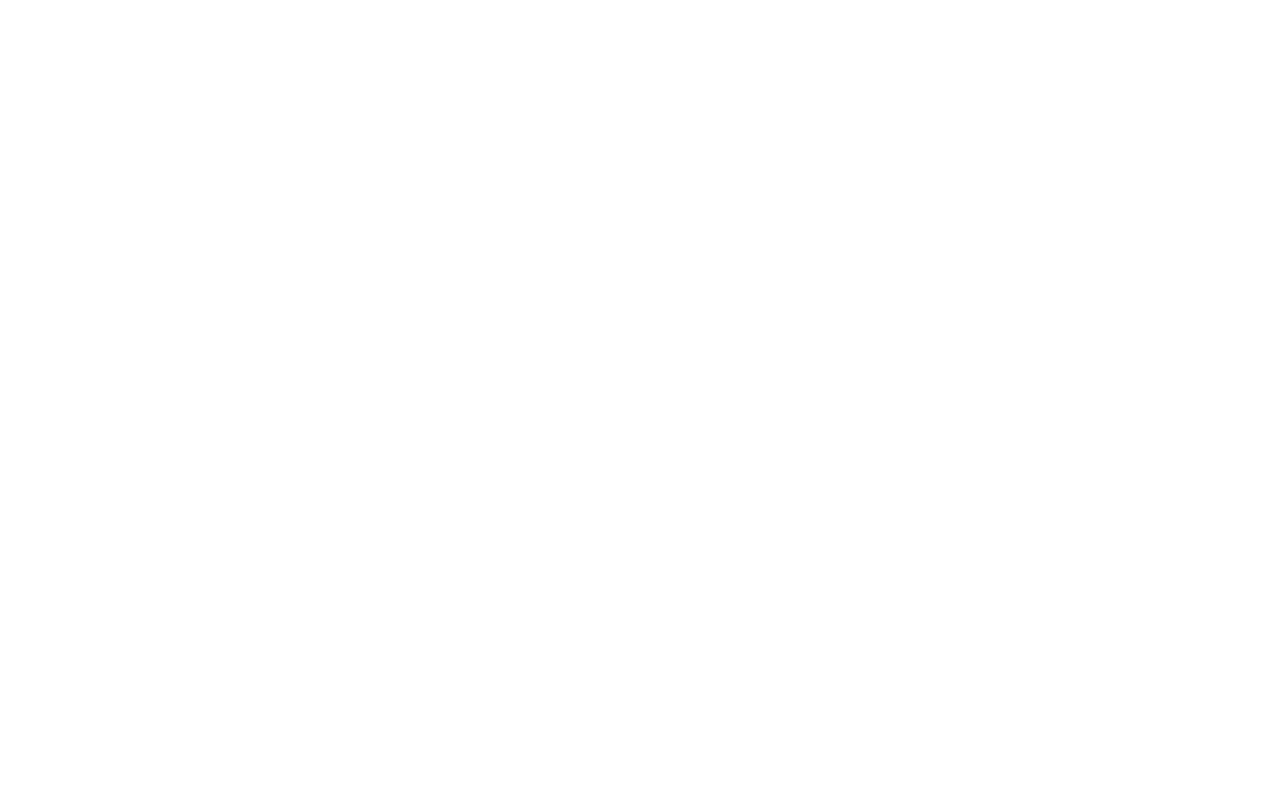
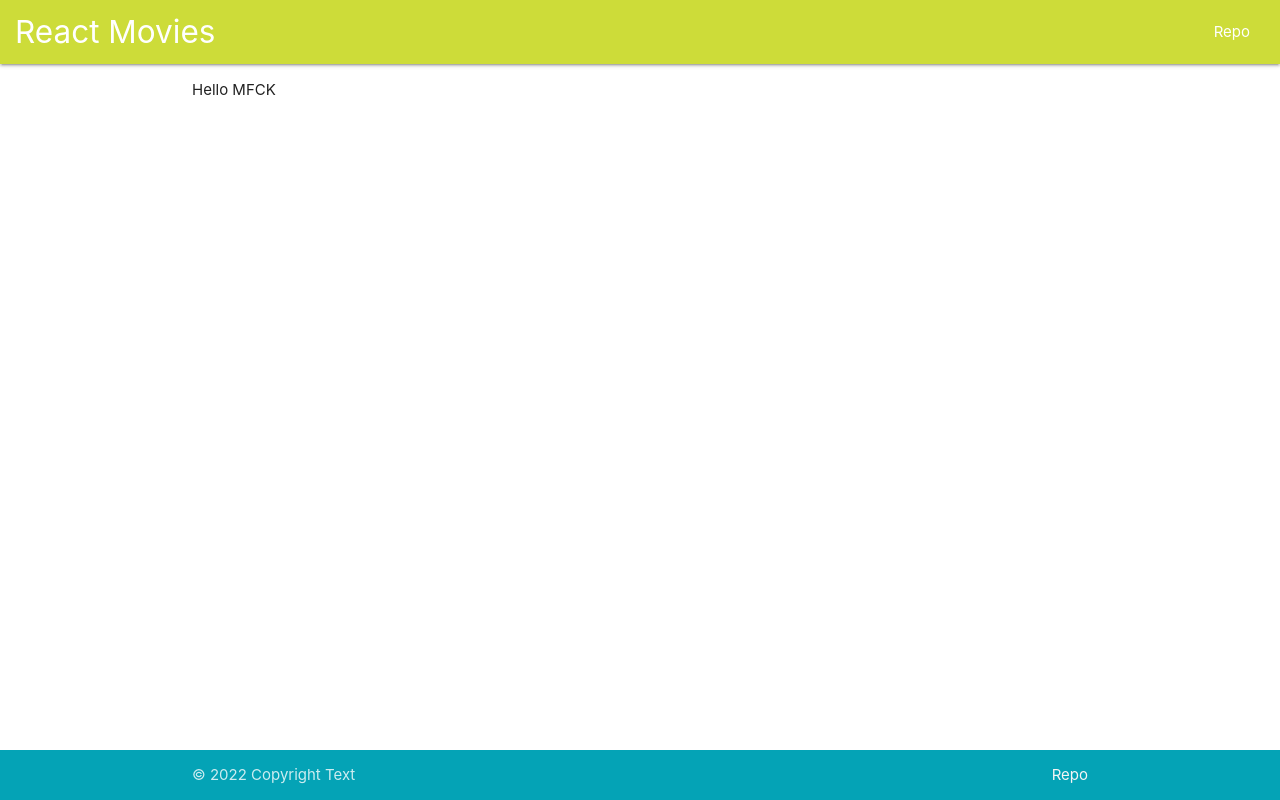
Before and after one commit to ihorvyshniakov/movies-app, a React (Create React App) app: page / in a window 1280 px wide. Built offline with nearby package versions, Linux system fonts and the light colour scheme.

Commit message:
37. Done Footer & Header

```diff
--- a/src/App.js
+++ b/src/App.js
@@ -1,5 +1,15 @@
+import Header from './layout/Header';
+import Main from './layout/Main';
+import Footer from './layout/Footer';
+
 function App() {
-	return <div className='App'></div>;
+	return (
+		<>
+			<Header />
+			<Main />
+			<Footer />
+		</>
+	);
 }
 
 export default App;
--- a/src/index.css
+++ b/src/index.css
@@ -0,0 +1,23 @@
+body {
+	margin: 0;
+	padding: 0;
+	box-sizing: border-box;
+	font-family: -apple-system, BlinkMacSystemFont, 'Segoe UI', 'Roboto', 'Oxygen',
+		'Ubuntu', 'Cantarell', 'Fira Sans', 'Droid Sans', 'Helvetica Neue',
+		sans-serif;
+	-webkit-font-smoothing: antialiased;
+	-moz-osx-font-smoothing: grayscale;
+}
+
+nav {
+	padding: 0 1rem;
+}
+
+.content {
+	padding: 1rem 0;
+	min-height: calc(100vh - 50px - 64px);
+}
+
+.page-footer {
+	padding-top: 0;
+}
--- /dev/null
+++ b/src/layout/Footer.jsx
@@ -0,0 +1,16 @@
+function Footer() {
+	return (
+		<footer className='page-footer cyan darken-1'>
+			<div className='footer-copyright'>
+				<div className='container'>
+					© {new Date().getFullYear()} Copyright Text
+					<a className='grey-text text-lighten-4 right' href='#!'>
+						Repo
+					</a>
+				</div>
+			</div>
+		</footer>
+	);
+}
+
+export default Footer;
--- /dev/null
+++ b/src/layout/Header.jsx
@@ -0,0 +1,18 @@
+function Header() {
+	return (
+		<nav className='lime'>
+			<div className='nav-wrapper'>
+				<a href='#' className='brand-logo'>
+					React Movies
+				</a>
+				<ul id='nav-mobile' className='right hide-on-small-only'>
+					<li>
+						<a href='#'>Repo</a>
+					</li>
+				</ul>
+			</div>
+		</nav>
+	);
+}
+
+export default Header;
--- /dev/null
+++ b/src/layout/Main.jsx
@@ -0,0 +1,5 @@
+function Main() {
+	return <main className='container content'>Hello MFCK</main>;
+}
+
+export default Main;
```
